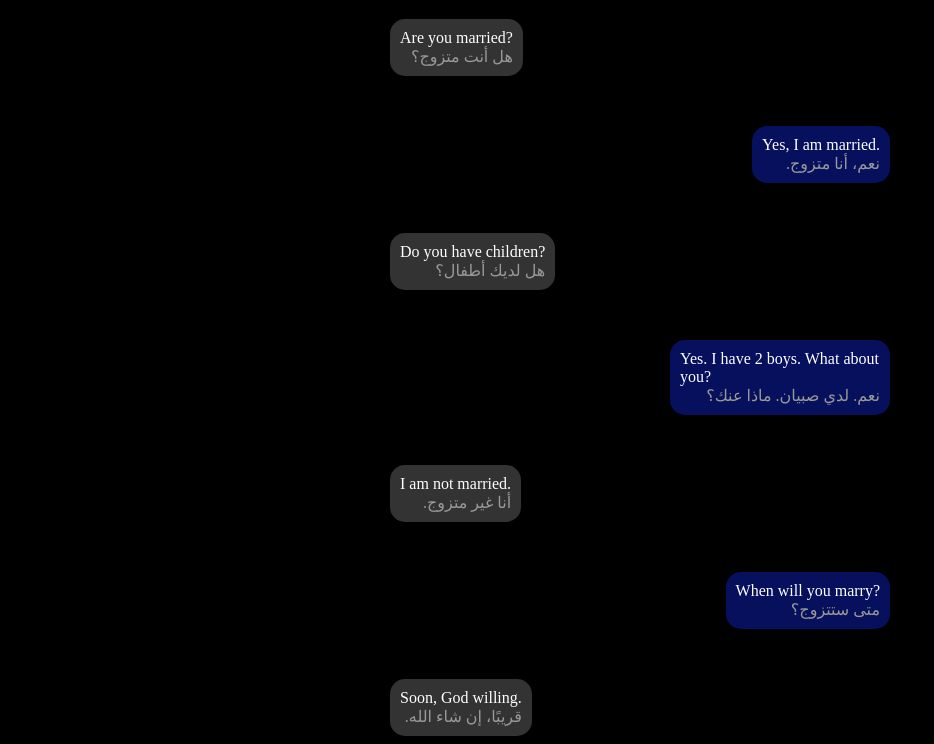
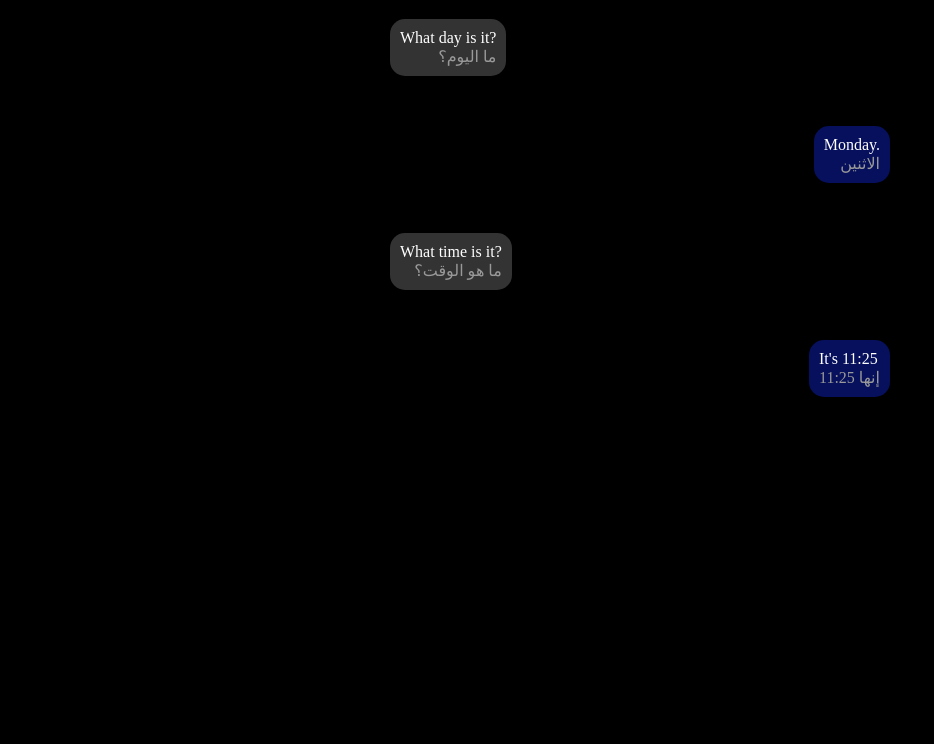
Before and after one commit to truthpapers/language_htmls, a plain HTML site: page conversations.html in a window 1280 px wide. Shown: the part 89-833 px from the top of the page, without its empty margins (0-934 px from the left). After the commit the page ends 800 px from the top, so only its background shows below. Drawn offline with Linux system fonts and the light colour scheme.

Commit message:
new conversation

```diff
--- a/conversations.html
+++ b/conversations.html
@@ -73,7 +73,7 @@
         export let dict = {};
         const popupBox = document.getElementById("popupBox")
         const popupArrow = document.getElementById("popupArrow")
-        const start = 5; // Index of the first item in the chunk
+        const start = 6; // Index of the first item in the chunk
           // Index of the last item in the chunk (not inclusive)
 
         const chunkFromConversations = conversations.slice(start, start+1);
--- a/data.js
+++ b/data.js
@@ -1625,57 +1625,6 @@ export const conversations = [
         }
     ],
 
- /*    [
-        [
-            "Are you American?",
-            "No.",
-            "Do you speak English?",
-            "A little.",
-            "How long have you been here?",
-            "2 months.",
-
-        ],
-        [
-            "هل أنت أمريكي؟",
-            "لا.",
-            "هل تتحدث الإنجليزية؟",
-            "قليلاً",
-            "منذ متى أنت هنا؟",
-            "شهرين.",
-
-        ],
-        {
-            "excuse": "عذرًا",
-            "me": "أنا",
-            "are": "هل",
-            "you": "أنت",
-            "american": "أمريكي",
-            "no": "لا",
-            "do": "هل",
-            "speak": "تتحدث",
-            "english": "الإنجليزية",
-            "a": "قليلاً",
-            "little": "قليلاً",
-            "but": "ولكن",
-            "not": "ليس",
-            "very": "جيد جدًا",
-            "well": "جيد جدًا",
-            "how": "منذ متى",
-            "long": "شهرين",
-            "have": "منذ متى",
-            "been": "شهرين",
-            "here": "هنا",
-            "what": "ماذا",
-            "for": "في",
-            "work": "العمل",
-            "I’m": "أنا",
-            "a": "طالب",
-            "student": "طالب",
-            "how": "ماذا",
-            "about": "عنك",
-            "too": "أيضًا"
-        }
-    ] */
 
     [
         [
@@ -1740,7 +1689,7 @@ export const conversations = [
             "Hi, my name is Adam",
             "How long have you been in London?",
             "I have been in London for about a year. You?",
-            "I have been in London for about 3 year."
+            "I have been in London for about 3 years."
         ],
         [
             "سلام، اسمي ماكس",
@@ -1847,7 +1796,36 @@ export const conversations = [
             "god": "الله",
             "willing": "شاء/مشيئة"
         }
+    ],
+    [
+        [
+            "What day is it?",
+            "Monday.",
+            "What time is it?",
+            "It's 11:25"
+
+        ],
+        [
+            "ما اليوم؟",
+           "الاثنين",
+            "ما هو الوقت؟",
+            "إنها  11:25"
+        ],
+        {
+            "what": "ما",
+            "day": "يوم",
+            "is": "يكون",
+            "it": "هو/هي لغير العاقل",
+            "monday": "الاثنين",
+            "time": "وقت",
+            "it's": "إنها",
+            "eleven":"11",
+            "twenty":"20",
+            "five":"5",
+            "11:25":"11:25",
+        }
     ]
 
 
+
 ]
```
